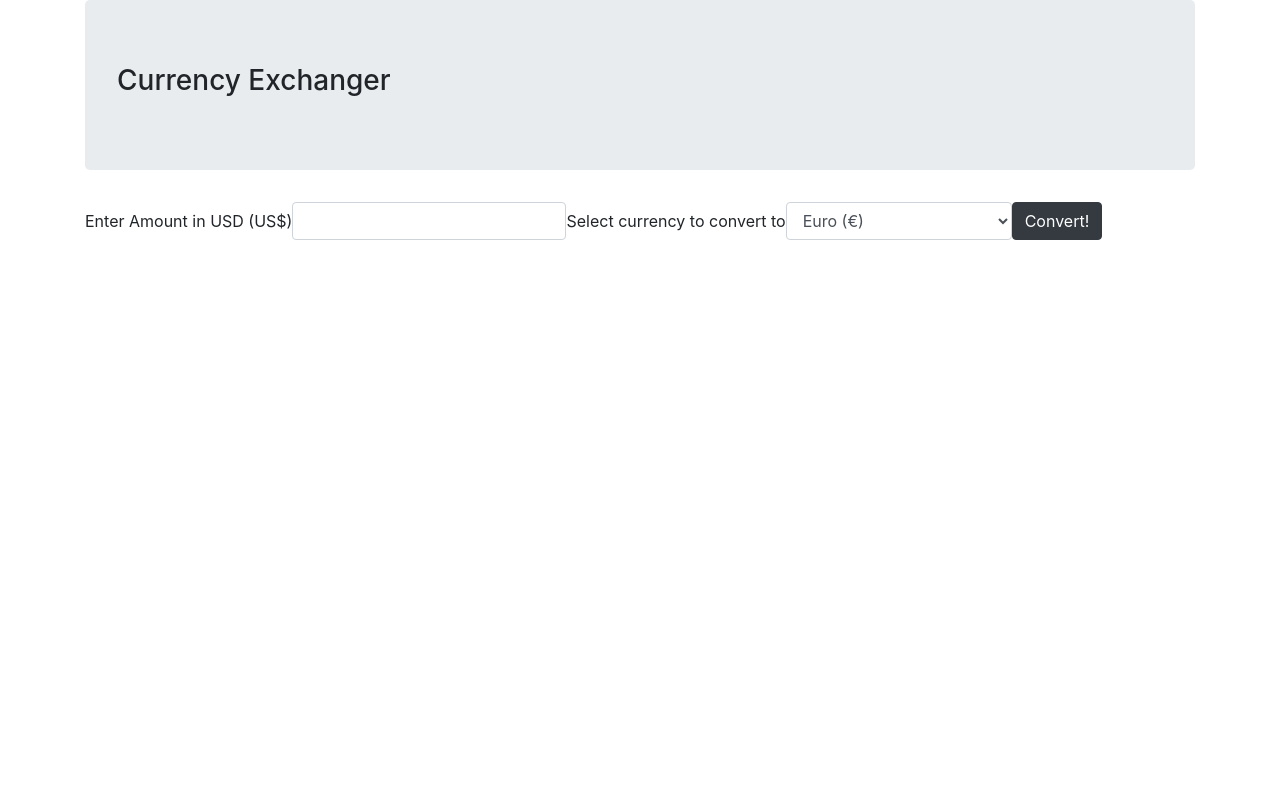
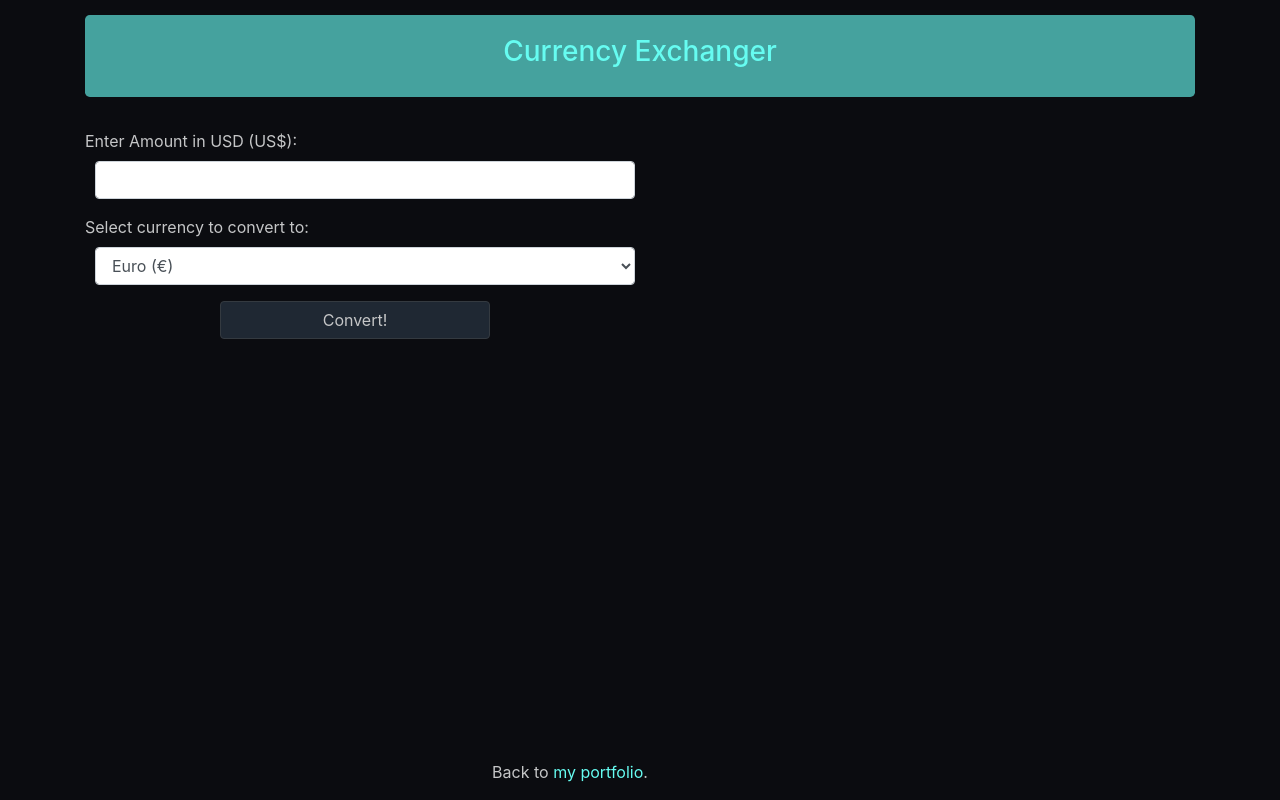
Before and after one commit to benjaminw1030/currency-exchanger, a website built with webpack: page src/index.html in a window 1280 px wide. Built offline with nearby package versions, Linux system fonts and the light colour scheme.

Commit message:
add styling

```diff
--- a/src/css/styles.css
+++ b/src/css/styles.css
@@ -0,0 +1,43 @@
+body {
+  background-color: #0B0C10;
+  color: #C5C6C7;
+}
+
+.jumbotron {
+  padding: 20px;
+  text-align: center;
+  background-color: #45A29E;
+  color: #66FCF1;
+  margin-top: 15px;
+}
+
+.btn-dark {
+  margin: auto;
+  margin-top: 10px;
+  width: 50%;
+  color: #C5C6C7;
+  background-color: #1F2833;
+  display: flex;
+  justify-content: center;
+}
+
+a:link {
+  color: #66FCF1;
+}
+
+a:visited {
+  color: #45A29E;
+}
+
+#portfolio {
+  width: 100%;
+  position: fixed;
+  bottom: 0;
+  text-align: center;
+}
+
+input,
+select {
+  margin-left: 10px;
+  margin-right: 10px;
+}
--- a/src/index.html
+++ b/src/index.html
@@ -10,13 +10,15 @@
     <div class='jumbotron'>
       <h3>Currency Exchanger</h3>
     </div>
-    <form class='form-inline' id='currency-exchange-form'>
-      <div class='form-group mb-2'>
-        <label for='USD-amount'>Enter Amount in USD (US$)</label>
+    <div class="row">
+      <div class="col-md">
+        <form id='currency-exchange-form'>
+          <div class='form-group'>
+            <label for='USD-amount'>Enter Amount in USD (US$):</label>
             <input type='number' class='form-control' name='USD-amount' id='USD-amount'>
           </div>
-      <div class='form-group mb-2'>
-        <label for='currency'>Select currency to convert to</label>
+          <div class='form-group'>
+            <label for='currency'>Select currency to convert to:</label>
             <select name='currency' class='form-control' id='currency'>
               <option value='EUR'>Euro (€)</option>
               <option value='JPY'>Japanese Yen (¥)</option>
@@ -29,11 +31,17 @@
               <option value='MXN'>Mexican Peso ($)</option>
             </select>
           </div>
-      <button type='submit' class='btn btn-dark mb-2'>Convert!</button>
+          <button type='submit' class='btn btn-dark'>Convert!</button>
         </form>
+      </div>
+      <div class="col-md">
         <p id='currency-output'></p>
         <p id='error-output'></p>
       </div>
+    </div>
+  </div>
 </body>
-
+<div class="container" id="portfolio">
+  <p>Back to <a href="https://benjaminw1030.github.io/portfolio/">my portfolio</a>.</p>
+</div>
 </html>
```
Lines whose indentation alone changed are shown as unchanged.
